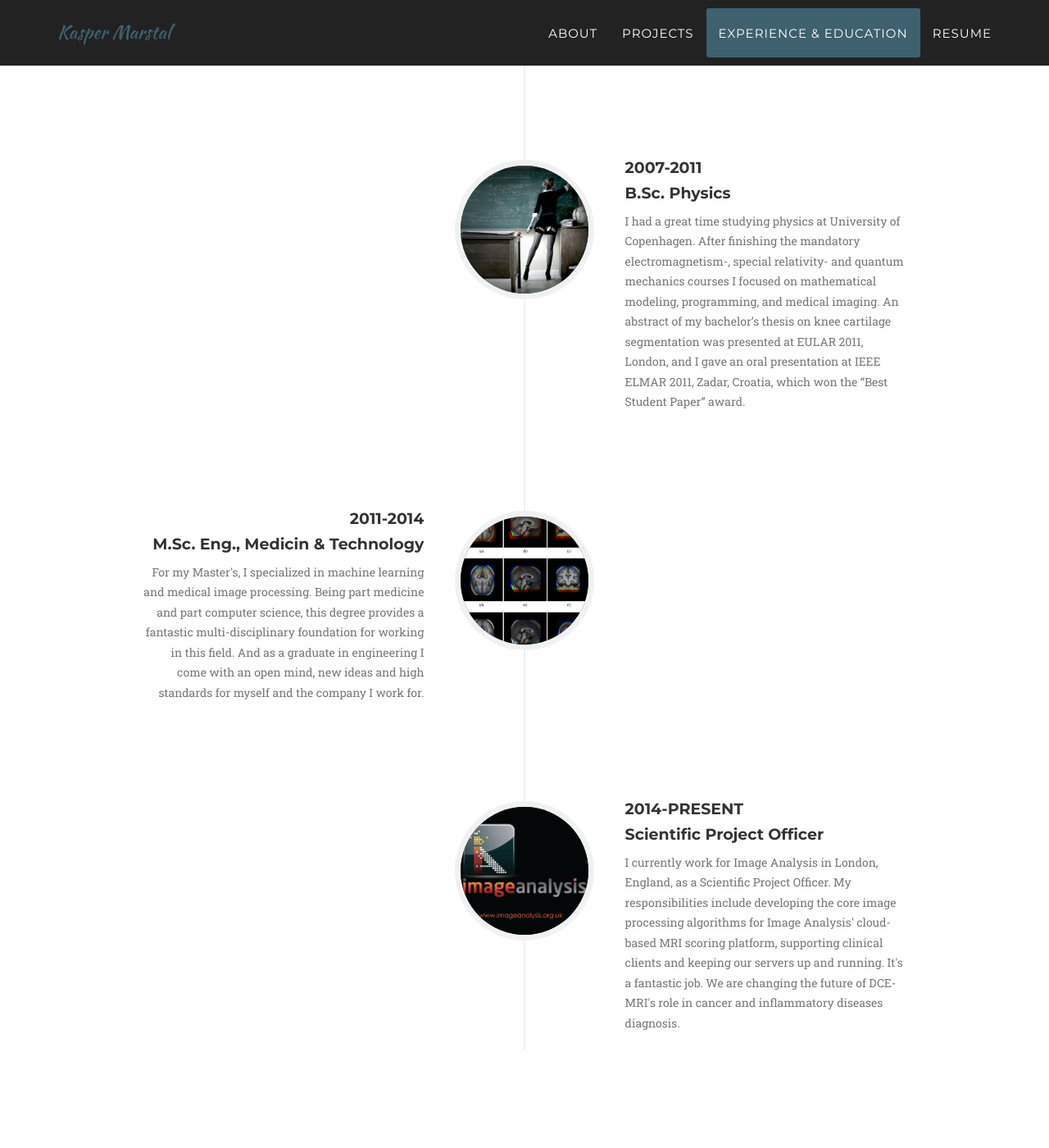
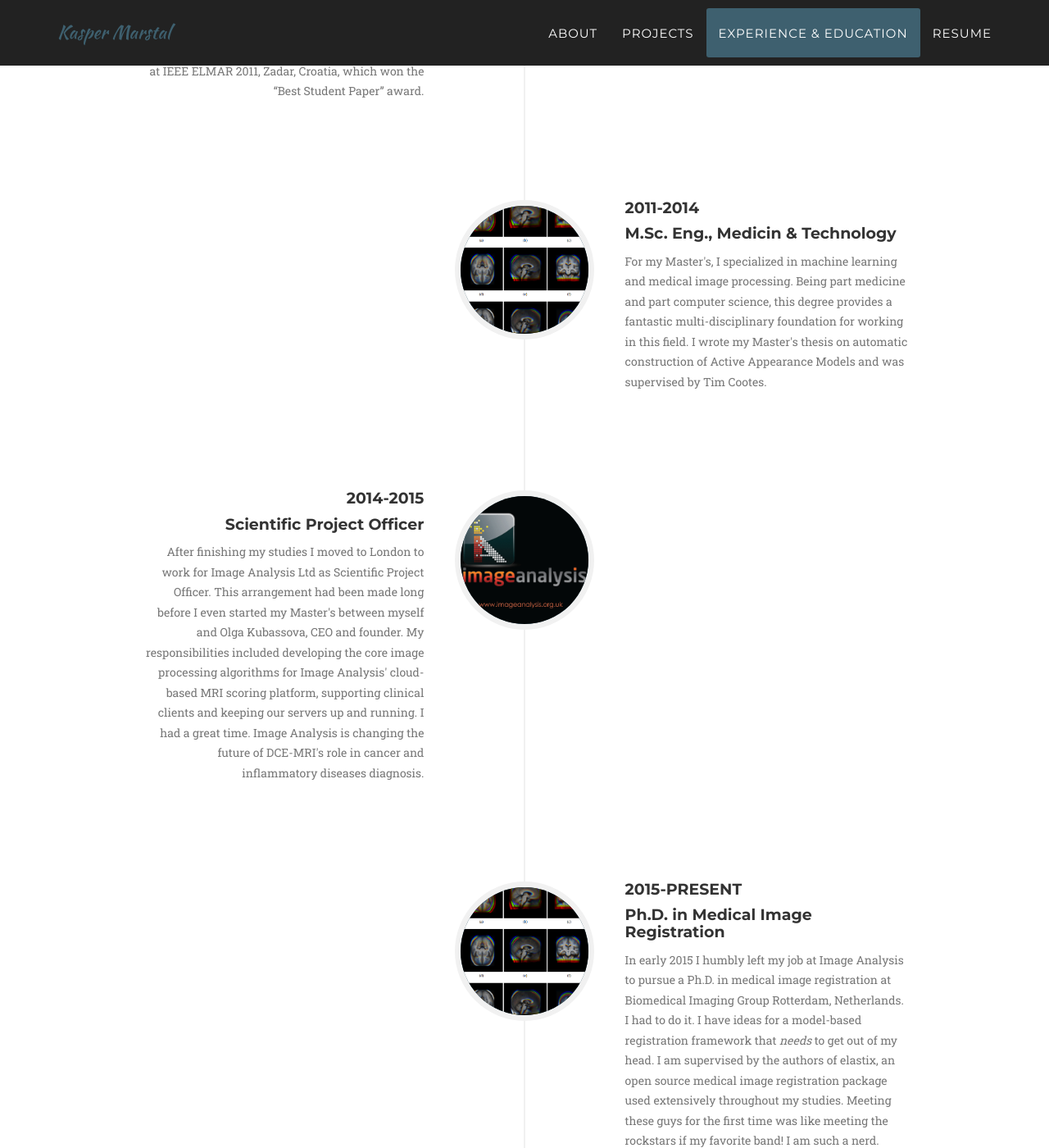
Before and after one commit to jmartens/kaspermarstal.github.io, a Jekyll site: the page built from index.html, in a window 1280 px wide and 1400 px high, scrolled down 3745 px. Shown: the whole window at 82% size. Built offline with Jekyll 4.4.1, drawn with Linux system fonts in a browser that asks for light colours; nearby versions of some CDN libraries; some web fonts are replaced; some of the changed text lies outside the part shown.

Commit message:
Update resume for PhD

```diff
--- a/_includes/expedu.html
+++ b/_includes/expedu.html
@@ -12,20 +12,6 @@
                     <ul class="timeline">
                         <li>
                             <div class="timeline-image">
-                                <img class="img-circle img-responsive" src="img/about/rysensteen.jpg" alt="">
-                            </div>
-                            <div class="timeline-panel">
-                                <div class="timeline-heading">
-                                    <h4>2004-2006</h4>
-                                    <h4 class="subheading">Rysensteen Gymnasium</h4>
-                                </div>
-                                <div class="timeline-body">
-                                    <p class="text-muted">I went to Rysensteen Gymnasium (High School) in the center of Copenhagen. I still think back on these three years as some of the best time I have ever had. Loads of friends and stuff to do. My focus was on Math, Physics, English and Music (I play the drums). During this time I obtained a position at the Parker Institute, Frederiksberg Hospital, where I would be working for the next 10 years.</p>
-                                </div>
-                            </div>
-                        </li>
-                        <li class="timeline-inverted">
-                            <div class="timeline-image">
                                 <img class="img-circle img-responsive" src="img/about/physics.jpg" alt="">
                             </div>
                             <div class="timeline-panel">
@@ -34,11 +20,11 @@
                                     <h4 class="subheading">B.Sc. Physics</h4>
                                 </div>
                                 <div class="timeline-body">
-                                    <p class="text-muted">I had a great time studying physics at University of Copenhagen. After finishing the mandatory electromagnetism-, special relativity- and quantum mechanics courses I focused on mathematical modeling, programming, and medical imaging. An abstract of my bachelor’s thesis on knee cartilage segmentation was presented at EULAR 2011, London, and I gave an oral presentation at IEEE ELMAR 2011, Zadar, Croatia, which won the “Best Student Paper” award.</p>
+                                    <p class="text-muted">A curiosity about the universe had me study physics at the University of Copenhagen. After finishing the mandatory electromagnetism-, relativity- and quantum mechanics courses I found an interest in mathematical modeling, programming, and medical image analysis. An abstract of my bachelor’s thesis on knee cartilage segmentation was presented at EULAR 2011, London, and I gave an oral presentation at IEEE ELMAR 2011, Zadar, Croatia, which won the “Best Student Paper” award.</p>
                                 </div>
                             </div>
                         </li>
-                        <li>
+                        <li class="timeline-inverted">
                             <div class="timeline-image">
                                 <img class="img-circle img-responsive" src="img/about/medicinandtechnology.png" alt="">
                             </div>
@@ -48,21 +34,35 @@
                                     <h4 class="subheading">M.Sc. Eng., Medicin &amp; Technology</h4>
                                 </div>
                                 <div class="timeline-body">
-                                    <p class="text-muted">For my Master's, I specialized in machine learning and medical image processing. Being part medicine and part computer science, this degree provides a fantastic multi-disciplinary foundation for working in this field. And as a graduate in engineering I come with an open mind, new ideas and high standards for myself and the company I work for.</p>
+                                    <p class="text-muted">For my Master's, I specialized in machine learning and medical image processing. Being part medicine and part computer science, this degree provides a fantastic multi-disciplinary foundation for working in this field. I wrote my Master's thesis on automatic construction of Active Appearance Models and was supervised by Tim Cootes.</p>
+                                </div>
+                            </div>
+                        </li>
+                        <li>
+                            <div class="timeline-image">
+                                <img class="img-circle img-responsive" src="img/about/imageanalysis.jpg" alt="">
+                            </div>
+                            <div class="timeline-panel">
+                                <div class="timeline-heading">
+                                    <h4>2014-2015</h4>
+                                    <h4 class="subheading">Scientific Project Officer</h4>
+                                </div>
+                                <div class="timeline-body">
+                                    <p class="text-muted">After finishing my studies I moved to London to work for Image Analysis Ltd as Scientific Project Officer. This arrangement had been made long before I even started my Master's between myself and Olga Kubassova, CEO and founder. My responsibilities included developing the core image processing algorithms for Image Analysis' cloud-based MRI scoring platform, supporting clinical clients and keeping our servers up and running. I had a great time. Image Analysis is changing the future of DCE-MRI's role in cancer and inflammatory diseases diagnosis.</p>
                                 </div>
                             </div>
                         </li>
                         <li class="timeline-inverted">
                             <div class="timeline-image">
-                                <img class="img-circle img-responsive" src="img/about/imageanalysis.jpg" alt="">
+                                <img class="img-circle img-responsive" src="img/about/medicinandtechnology.png" alt="">
                             </div>
                             <div class="timeline-panel">
                                 <div class="timeline-heading">
-                                    <h4>2014-present</h4>
-                                    <h4 class="subheading">Scientific Project Officer</h4>
+                                    <h4>2015-present</h4>
+                                    <h4 class="subheading">Ph.D. in Medical Image Registration</h4>
                                 </div>
                                 <div class="timeline-body">
-                                    <p class="text-muted">I currently work for Image Analysis in London, England, as a Scientific Project Officer. My responsibilities include developing the core image processing algorithms for Image Analysis' cloud-based MRI scoring platform, supporting clinical clients and keeping our servers up and running. It's a fantastic job. We are changing the future of DCE-MRI's role in cancer and inflammatory diseases diagnosis.</p>
+                                    <p class="text-muted">In early 2015 I humbly left my job at Image Analysis to pursue a Ph.D. in medical image registration at Biomedical Imaging Group Rotterdam, Netherlands. I had to do it. I have ideas for a model-based registration framework that <i>needs</i> to get out of my head. I am supervised by the authors of elastix, an open source medical image registration package used extensively throughout my studies. Meeting these guys for the first time was like meeting the rockstars if my favorite band! I am such a nerd.</p>
                                 </div>
                             </div>
                         </li>
--- a/_includes/footer.html
+++ b/_includes/footer.html
@@ -2,7 +2,7 @@
         <div class="container">
             <div class="row">
                 <div class="col-md-4">
-                    <span class="copyright">Copyright &copy; {{ site.title }} 2014</span>
+                    <span class="copyright">Copyright &copy; {{ site.title }} 2015</span>
                 </div>
                 <div class="col-md-4">
                     <ul class="list-inline social-buttons">
--- a/resume.html
+++ b/resume.html
@@ -5,7 +5,7 @@
     <meta http-equiv="X-UA-Compatible" content="IE=edge">
     <meta name="viewport" content="width=device-width, initial-scale=1">
     <title>Kasper Marstal</title>
-    <link href='//fonts.googleapis.com/css?family=Montserrat:400,700|Open+Sans' rel='stylesheet' type='text/css'>
+    <link href='http://fonts.googleapis.com/css?family=Montserrat:400,700|Open+Sans' rel='stylesheet' type='text/css'>
     <link href="//maxcdn.bootstrapcdn.com/font-awesome/4.1.0/css/font-awesome.min.css" rel="stylesheet">
     <style>
 		body {
@@ -149,16 +149,17 @@
 		<h1>KASPER MARSTAL</h1>
 		<h3 class= "label">M.SC. ENG., MEDICIN &amp; TECHNOLOGY</h3>
 		<div class= "contact-header">
-				Whitechapel, London, UK<br>
-				72A Settles Street
+				Rotterdam, South Holland, NL<br>
+				Dordtselaan 27 H
 			</div>
 		<div id= "contact">
 			<br>
 			<div class= "contact-header">
-				EMAIL <span class= "responsive-hidden">&bull;</span> <span class= "responsive-show"><br></span><a href= "mailto:kaspermarstal@gmail.com" target= "_blank">kaspermarstal@gmail.com</a> <span class= "responsive-show"><br><br></span>
+				EMAIL <span class= "responsive-hidden">&bull;</span> <span class= "responsive-show"><br></span><a href= "/cdn-cgi/l/email-protection#ef848e9c9f8a9d828e9d9c9b8e83af88828e8683c18c8082" target= "_blank"><span class="__cf_email__" data-cfemail="553e342625302738342726213439153238343c397b363a38">[email&#160;protected]</span><script cf-hash='f9e31' type="text/javascript">
+/* <![CDATA[ */!function(){try{var t="currentScript"in document?document.currentScript:function(){for(var t=document.getElementsByTagName("script"),e=t.length;e--;)if(t[e].getAttribute("cf-hash"))return t[e]}();if(t&&t.previousSibling){var e,r,n,i,c=t.previousSibling,a=c.getAttribute("data-cfemail");if(a){for(e="",r=parseInt(a.substr(0,2),16),n=2;a.length-n;n+=2)i=parseInt(a.substr(n,2),16)^r,e+=String.fromCharCode(i);e=document.createTextNode(e),c.parentNode.replaceChild(e,c)}}}catch(u){}}();/* ]]> */</script></a> <span class= "responsive-show"><br><br></span>
 			</div>
 			<div class= "contact-header">
-				PHONE <span class= "responsive-hidden">&bull;</span> <span class= "responsive-show"><br></span>+44 7729 860688 <span class= "responsive-show"><br><br></span>
+				PHONE <span class= "responsive-hidden">&bull;</span> <span class= "responsive-show"><br></span>+45 53767797 <span class= "responsive-show"><br><br></span>
 			</div>
 			<div class= "contact-header">
 				WEBSITE <span class= "responsive-hidden">&bull;</span> <span class= "responsive-show"><br></span><a href= "http:&#x2F;&#x2F;kaspermarstal.github.io" target= "_blank">http:&#x2F;&#x2F;kaspermarstal.github.io</a> <span class= "responsive-show"><br><br></span>
@@ -183,14 +184,14 @@
 			<h2><i class= "fa fa-suitcase left"></i> WORK EXPERIENCE</h2>
 				<div class= "job">
 					<h3>Scientific Project Officer, Image Analysis</h3>
-					<h4>January 2014 - Present</h4>
+					<h4>April 2014 - April 2015</h4>
 					<p>Image Analysis Ltd develops Dynamika, an enterprise platform for MRI analysis and scoring. I develop the core image processing algorithms  specifically for scoring inflammatory or autoimmune conditions such as rheumatoid arthritis and cancer. The algorithms are both fully automatic and semi-automatic allows for detection and quantification of even subtle changes in disease progression. I also work on the Node.js-based front-end and Java-based enterprise-grade back-end.</p>
 					<h4>HIGHLIGHTS</h4>
 					<ul>
 						<li>Integrated the elastix medical image registration library and the entire ITK library with our Java-based backend.</li>
 						<li>Developed an algorithm that identifies bone voids and output 3D printing instructions for printing bio-reabsorbable scaffolds on which stem cells can grow and heal major bone defects.</li>
 						<li>Key contributor to Image Analysis&#39; state-of-the-art cloud-based medical image processing platform used in research and clinical practice all over the world.</li>
-						<li>Provided academic and technical support to clinical users.</li>
+						<li>Academic and technical support to clinical users.</li>
 					</ul>
 				</div>
 				<div class= "job">
@@ -206,21 +207,22 @@
 		</div>
 		<div id= "skills">
 			<h2><i class= "fa fa-tasks left"></i> SKILLS</h2>
-				<h3 class= "skills">Image Processing</h3>
+				<h3 class= "skills">Medical Image Analysis</h3>
 				<span class= "keywords">C++</span>
 				<span class= "keywords">ITK</span>
 				<span class= "keywords">CUDA</span>
 				<span class= "keywords">Python</span>
 				<span class= "keywords">Matlab</span>
-				<h3 class= "skills">Medical Image Analysis</h3>
-				<span class= "keywords">Medical Imaging</span>
+				<h3 class= "skills">Medical Imaging</h3>
 				<span class= "keywords">Machine Learning</span>
 				<span class= "keywords">Mathematical Modelling</span>
+				<span class= "keywords">Underlying physics of MR&#x2F;CT&#x2F;PET&#x2F;X-ray</span>
 				<h3 class= "skills">Research &amp; Development</h3>
 				<span class= "keywords">Project Management</span>
 				<span class= "keywords">Scientific Paper Writing</span>
 				<span class= "keywords">Excellent Presentation Skills</span>
 				<span class= "keywords">International Experience</span>
+				<span class= "keywords">Continuous Integration</span>
 				<span class= "keywords">SCRUM Software Development</span>
 				<h3 class= "skills">Front-end Development</h3>
 				<span class= "keywords">HTML 5</span>
@@ -229,6 +231,7 @@
 				<span class= "keywords">Javascript</span>
 				<span class= "keywords">Jekyll</span>
 				<h3 class= "skills">Back-end Development</h3>
+				<span class= "keywords">Docker</span>
 				<span class= "keywords">Node.js</span>
 				<span class= "keywords">Java</span>
 				<span class= "keywords">Spring IO Platform</span>
@@ -238,6 +241,8 @@
 		</div><br>
 		<div id= "education">
 			<h2><i class= "fa fa-graduation-cap left"></i> EDUCATION</h2>
+				<h3>Ph.D, Model-based medical image registration - Biomedical Imaging Group Rotterdam, Erasmus MC, Netherlands</h3>
+				<h4>April 2015 - Present</h4>
 				<h3>Master, Medicin &amp; Technology, Image Diagnostics and Radiation Physics Study Programme - Technical University of Denmark</h3>
 				<h4>September 2011 - March 2014</h4>
 				<h4>COURSES</h4>
@@ -328,5 +333,10 @@
 		</div>
 
 	</div>
-  </body>
+  <script type="text/javascript">
+/* <![CDATA[ */
+(function(){try{var s,a,i,j,r,c,l=document.getElementsByTagName("a"),t=document.createElement("textarea");for(i=0;l.length-i;i++){try{a=l[i].getAttribute("href");if(a&&a.indexOf("/cdn-cgi/l/email-protection") > -1  && (a.length > 28)){s='';j=27+ 1 + a.indexOf("/cdn-cgi/l/email-protection");if (a.length > j) {r=parseInt(a.substr(j,2),16);for(j+=2;a.length>j&&a.substr(j,1)!='X';j+=2){c=parseInt(a.substr(j,2),16)^r;s+=String.fromCharCode(c);}j+=1;s+=a.substr(j,a.length-j);}t.innerHTML=s.replace(/</g,"&lt;").replace(/>/g,"&gt;");l[i].setAttribute("href","mailto:"+t.value);}}catch(e){}}}catch(e){}})();
+/* ]]> */
+</script>
+</body>
 </html>
```
Also changed, not shown: resume.json (+21 -12 lines), 1 other file.
